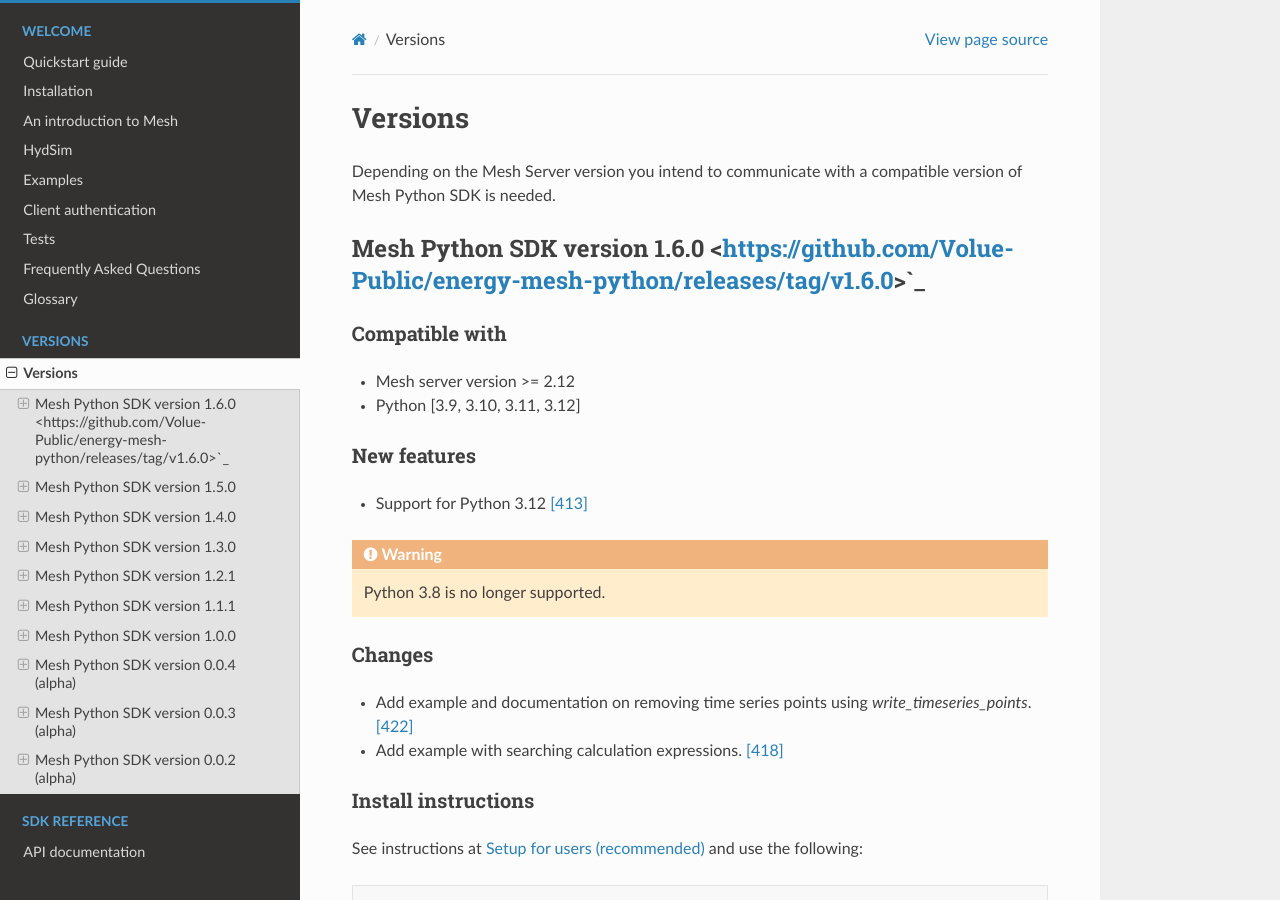
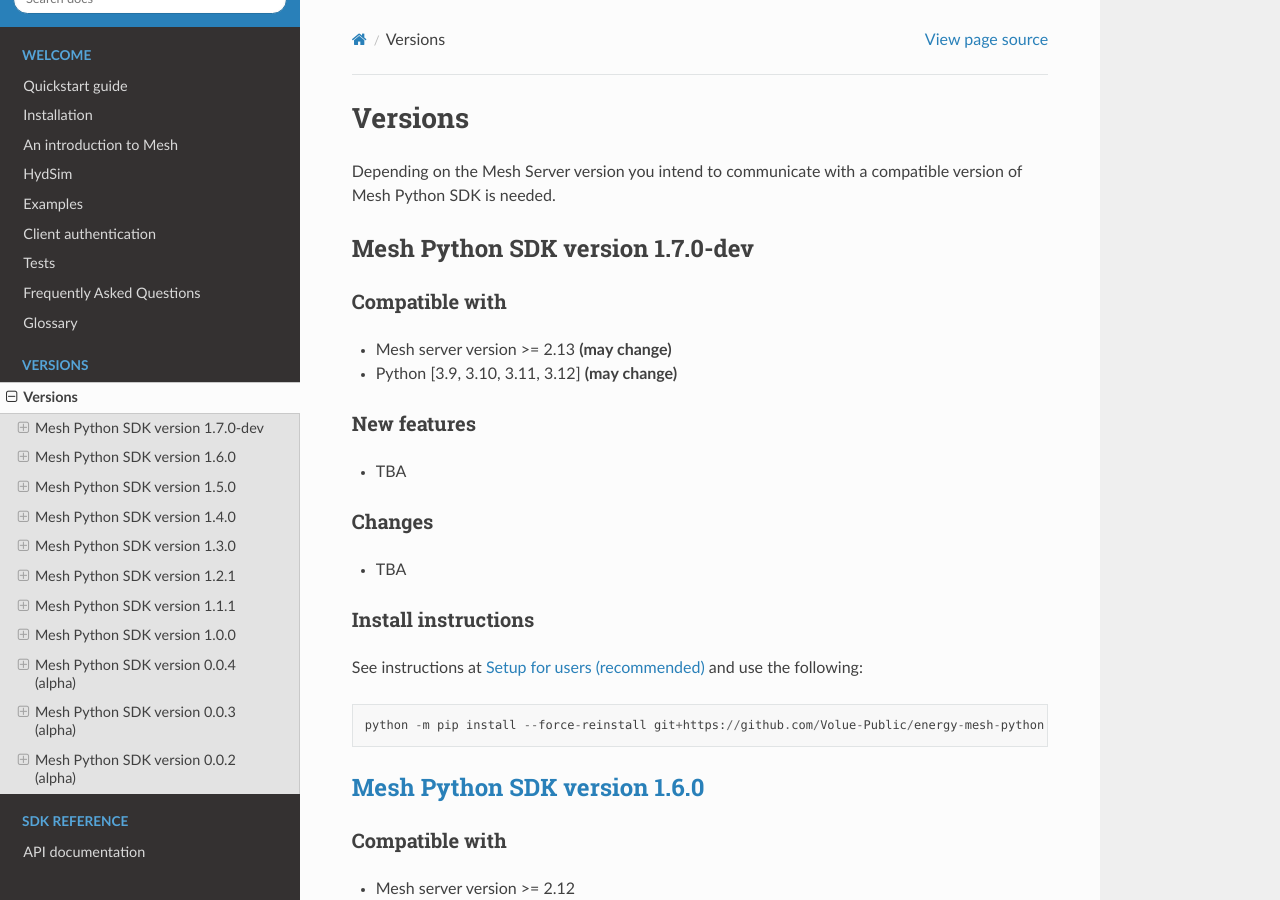
Before and after one commit to Volue-Public/energy-mesh-python, a Sphinx documentation site: the page built from docs/source/versions.rst, in a window 1280 px wide and 900 px high. Built offline with Sphinx 7.4.7 and the Read the Docs theme 2.0.0, drawn with Linux system fonts in a browser that asks for light colours.

```diff
--- a/docs/source/versions.rst
+++ b/docs/source/versions.rst
@@ -3,7 +3,36 @@ Versions
 
 Depending on the Mesh Server version you intend to communicate with a compatible version of Mesh Python SDK is needed.
 
-Mesh Python SDK version 1.6.0 <https://github.com/Volue-Public/energy-mesh-python/releases/tag/v1.6.0>`_
+Mesh Python SDK version 1.7.0-dev
+*********************************
+
+Compatible with
+~~~~~~~~~~~~~~~~~~
+
+- Mesh server version >= 2.13 **(may change)**
+- Python [3.9, 3.10, 3.11, 3.12] **(may change)**
+
+New features
+~~~~~~~~~~~~~~~~~~
+
+- TBA
+
+Changes
+~~~~~~~~~~~~~~~~~~
+
+- TBA
+
+Install instructions
+~~~~~~~~~~~~~~~~~~~~~~~~~~~~~~~~~~~~
+
+See instructions at :ref:`Setup for users` and use the following:
+
+::
+
+    python -m pip install --force-reinstall git+https://github.com/Volue-Public/energy-mesh-python
+
+
+`Mesh Python SDK version 1.6.0 <https://github.com/Volue-Public/energy-mesh-python/releases/tag/v1.6.0>`_
 *********************************************************************************************************
 
 Compatible with
--- a/pyproject.toml
+++ b/pyproject.toml
@@ -1,6 +1,6 @@
 [tool.poetry]
 name = "volue.mesh"
-version = "1.6.0"
+version = "1.7.0-dev"
 description = ""
 license = "Proprietary"
 authors = ["Volue AS"]
```
